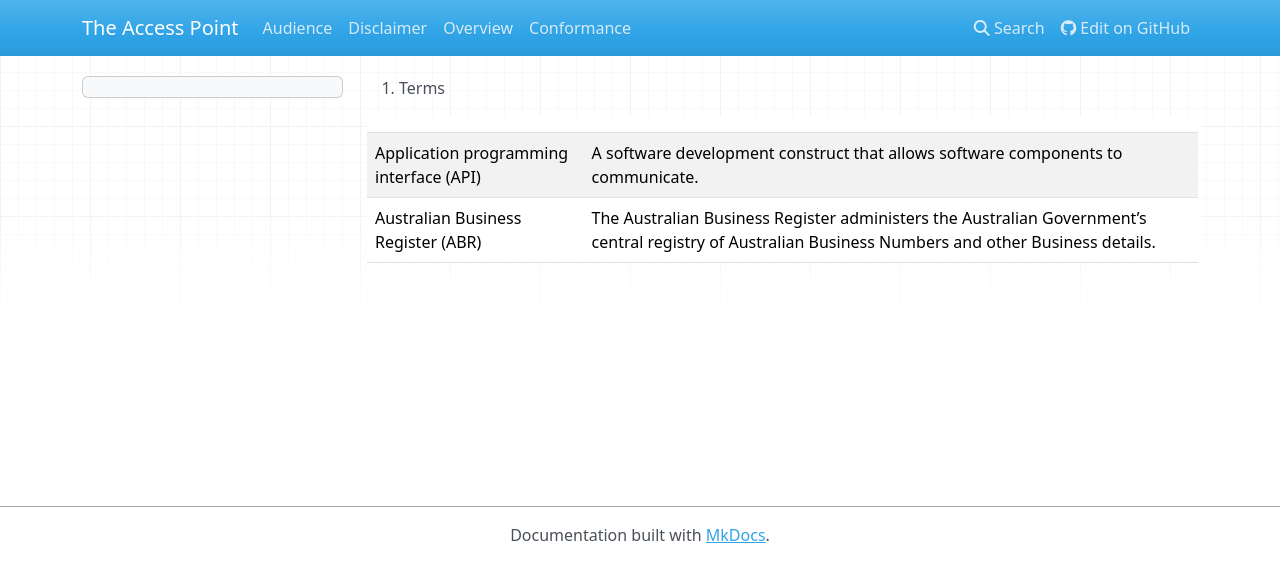
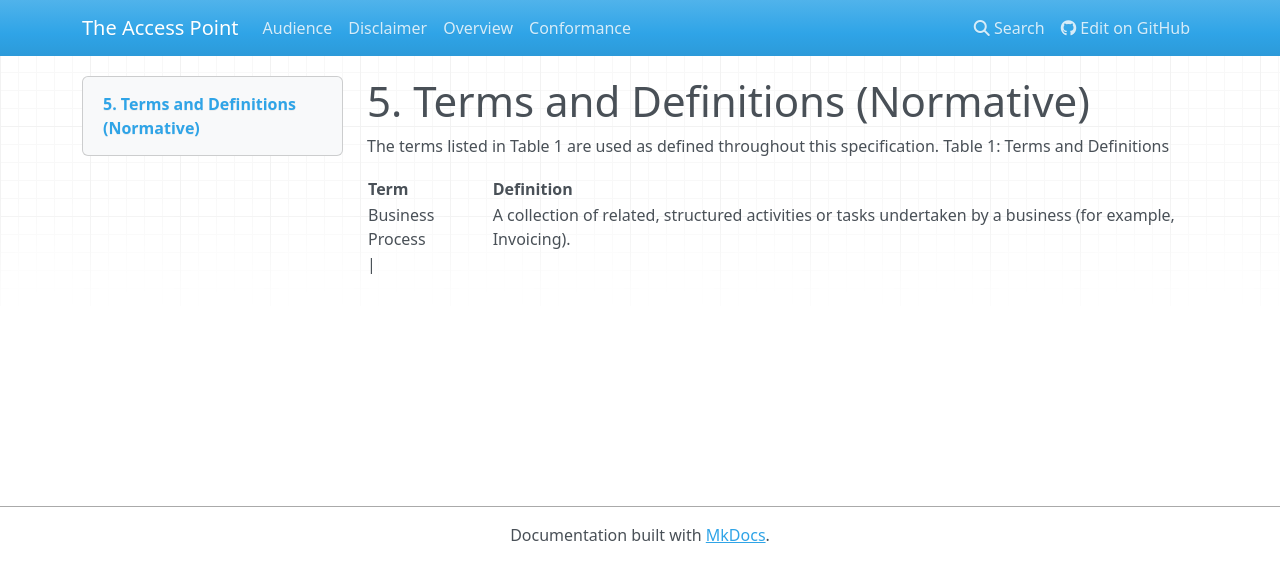
Before and after one commit to Digital-Business-Council/Access-Point, an MkDocs documentation site: the page built from docs/termsanddefinitions.md, in a window 1280 px wide. Shown: the top 582 px of the page. Built offline with MkDocs 1.6.1, drawn with Linux system fonts in a browser that asks for light colours; nearby versions of some CDN libraries; old or Windows-style settings are respelled for this version of MkDocs.

Commit message:
Update termsanddefinitions.md

```diff
--- a/docs/termsanddefinitions.md
+++ b/docs/termsanddefinitions.md
@@ -1,7 +1,13 @@
-5. Terms
+# 5. Terms and Definitions (Normative)
 
+The terms listed in Table 1 are used as defined throughout this specification.
+Table 1: Terms and Definitions
 
 | | |
 | --- |------- |
-Application programming interface (API) |A software development construct that allows software components to communicate.|
-Australian Business Register (ABR) | The Australian Business Register administers the Australian Government’s central registry of Australian Business Numbers and other Business details.|
+**Term** |**Definition**|
+Business Process | A collection of related, structured activities or tasks undertaken by a business (for example, Invoicing).
+
+
+
+|
```
